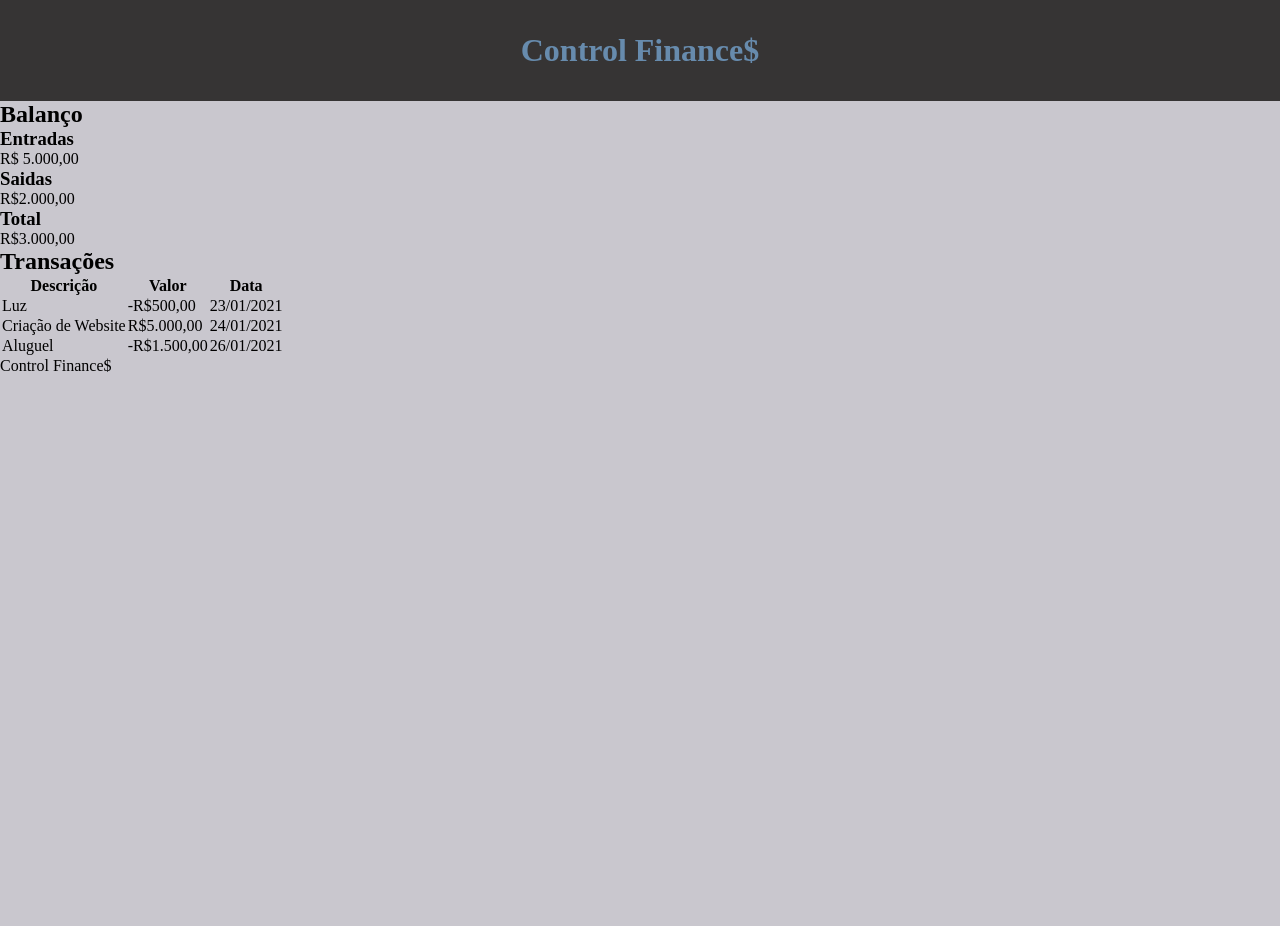
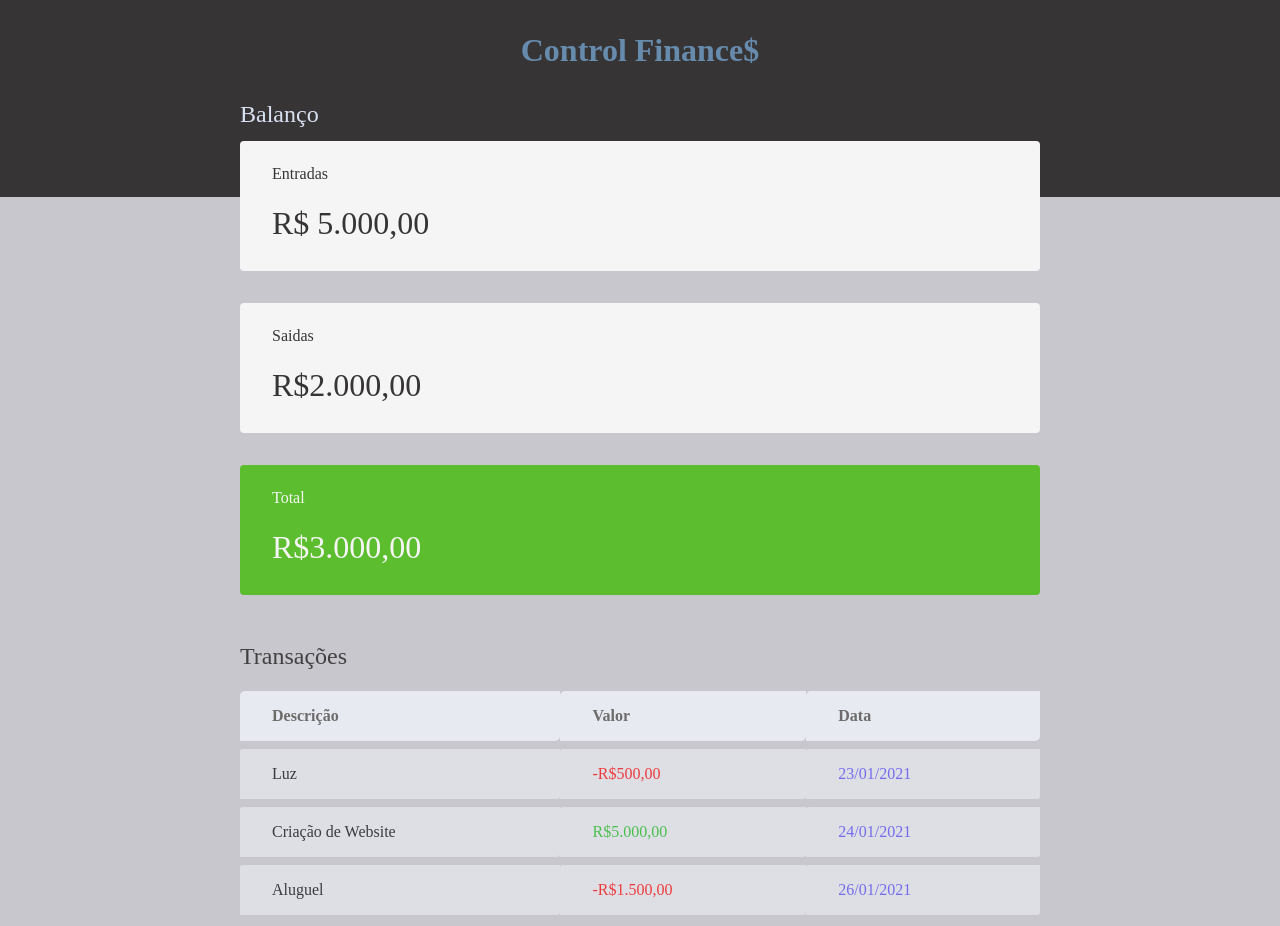
Before and after one commit to BrnAraujo/web-finance, a plain HTML site: page index.html in a window 1280 px wide. Shown: the top 926 px of the page. Before the commit the page ends 800 px from the top, so only its background shows below. Drawn offline with Linux system fonts and the light colour scheme; a web font is replaced by a local one.

Commit message:
corrections

```diff
--- a/index.html
+++ b/index.html
@@ -5,7 +5,7 @@
     <meta name="viewport" content="width=device-width, initial-scale=1.0">
     <link rel="stylesheet" href="style.css">
     <link rel="preconnect" href="https://fonts.gstatic.com">
-    <link href="https://fonts.googleapis.com/css2?family=Imbue&display=swap" rel="stylesheet">
+    <link href="https://fonts.googleapis.com/css2?family=Fraunces&display=swap" rel="stylesheet">
     <title>Controle de Finaças</title>
 </head>
 <body>
@@ -15,7 +15,7 @@
         </header>
 
 
-    <main>
+    <main class="container">
 
             <section id="balance">
                 <h2>Balanço</h2>
@@ -30,7 +30,7 @@
                         <p>R$2.000,00</p>
                     </div>
 
-                    <div class="card">
+                    <div class="card total">
                         <h3>Total</h3>
                         <p>R$3.000,00</p>
                     </div>
@@ -51,19 +51,19 @@
 
                         <tbody>
                                 <tr>
-                                    <td>Luz</td>
-                                    <td>-R$500,00</td>
-                                    <td>23/01/2021</td>
+                                    <td class="description">Luz</td>
+                                    <td class="expense">-R$500,00</td>
+                                    <td class="date">23/01/2021</td>
                                 </tr>
                                 <tr>
-                                    <td>Criação de Website</td>
-                                    <td>R$5.000,00</td>
-                                    <td>24/01/2021</td>
+                                    <td class="description">Criação de Website</td>
+                                    <td class="income">R$5.000,00</td>
+                                    <td class="date">24/01/2021</td>
                                 </tr>
                                 <tr>
-                                    <td>Aluguel</td>
-                                    <td>-R$1.500,00</td>
-                                    <td>26/01/2021</td>
+                                    <td class="description">Aluguel</td>
+                                    <td class="expense">-R$1.500,00</td>
+                                    <td class="date">26/01/2021</td>
                                 </tr>
                         </tbody>
                     </table>
--- a/style.css
+++ b/style.css
@@ -12,10 +12,115 @@ body {
 header {
     text-align: center;
     background-color: rgb(54, 52, 52);
-    padding: 2rem;
+    padding: 2rem 0 8rem;
 }
 
 
 #logo {
     color: rgb(103, 139, 173);
 }
+
+
+/*main----------*/
+.container {
+    width: min(90vw, 800px);
+    margin: auto;
+}
+
+/* Titles ------ */
+h2 {
+    margin-top: 3.0rem;
+    margin-bottom: 0.8rem;
+    color: rgb(66, 64, 64);
+    font-weight: normal;
+}
+
+/*section--------*/
+#balance {
+    margin-top: -6rem;
+}
+
+#balance h2{
+    color: rgb(217, 226, 243);
+    margin-top: 0%;
+}
+
+
+/*cards---------*/
+.card {
+    background-color: whitesmoke;
+    padding: 1.5rem 2rem;
+    border-radius: 0.25rem;
+    margin-bottom: 2rem;
+    color: rgb(54, 52, 52)
+}
+.card h3 {
+    font-weight: normal;
+    font-size: 1rem;
+
+}
+
+.card p {
+    font-size: 2rem;
+    line-height: 3rem;
+    margin-top: 1rem;
+}
+
+.card.total {
+    background-color: rgb(92, 190, 46);
+    color:whitesmoke;
+}
+
+/*data-table------------*/
+#data-table {
+    width: 100%;
+    border-spacing: 0 0.5rem;
+    color: rgb(0, 0, 0);
+}
+
+table th {
+    background-color: rgb(231, 234, 240);
+    opacity: 0.6rem;
+    color: rgb(110, 107, 107);
+    padding: 1rem 2rem;
+    text-align: left;
+    border-radius: 0.3rem 0 0.3rem 0;
+}
+table tbody tr  {
+    opacity: 0.7
+}
+
+table tr:hover{
+    opacity:1
+}
+
+table td {
+    background-color: rgb(231, 234, 240);
+    padding: 1rem 2rem;
+    text-align: left;
+    border-radius: 0.2rem 0 0.2rem 0;
+}
+
+td.description {
+    color:rgb(0, 0, 0) ;
+}
+
+td.income{
+    color:rgb(24, 189, 24)
+}
+
+td.expense{
+    color: red;
+}
+
+td.date {
+    color: rgb(82, 70, 250);
+}
+
+/*roda pé----------*/
+footer {
+    text-align: center;
+    padding: 2rem 0 1rem;
+    opacity: 0.5;
+    color: rgb(21, 20, 29);
+}
```
